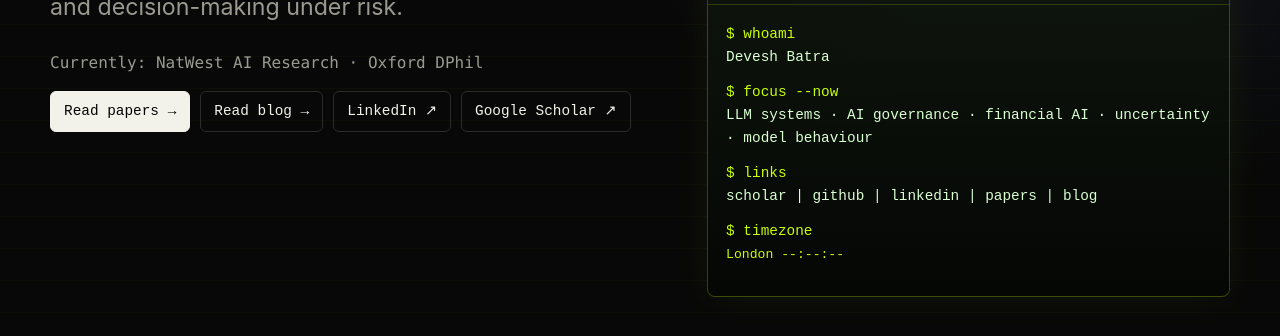
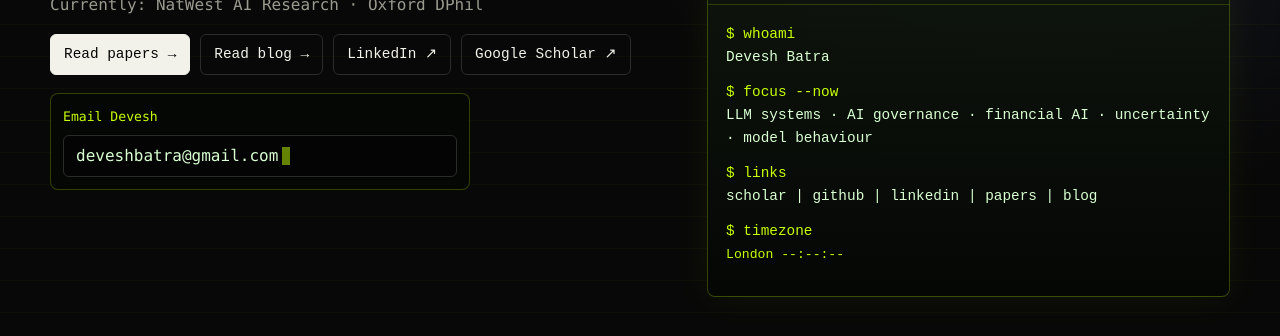
Before and after one commit to deveshbatra/deveshbatra.github.io, an Astro site: page / in a window 1280 px wide. Shown: the part 744-1080 px from the top of the page. Built offline with nearby package versions, Linux system fonts and the light colour scheme; Astro itself is replaced by a stand-in of ours.

Commit message:
Add email contact box

```diff
--- a/src/data/profile.ts
+++ b/src/data/profile.ts
@@ -10,6 +10,7 @@ export const profile = {
   personalLine:
     "I like building things that are both useful and rigorous: research papers, production AI systems, quick side projects, and the occasional tool for organising badminton matches.",
   links: {
+    email: "mailto:deveshbatra@gmail.com",
     linkedin: "https://uk.linkedin.com/in/batradevesh",
     github: "https://github.com/deveshbatra",
     googleScholar: "https://scholar.google.com/citations?hl=en&user=0sQlRv0AAAAJ",
--- a/src/pages/contact.astro
+++ b/src/pages/contact.astro
@@ -10,7 +10,7 @@ import { profile } from "@data/profile";
     <a class="card" href={profile.links.github} target="_blank" rel="noreferrer"><h3>GitHub ↗</h3><p>Code, public projects, and source repository context.</p></a>
     <a class="card" href={profile.links.googleScholar} target="_blank" rel="noreferrer"><h3>Google Scholar ↗</h3><p>Publication list and citation profile.</p></a>
     <a class="card" href={profile.links.researchGate} target="_blank" rel="noreferrer"><h3>ResearchGate ↗</h3><p>Research profile and papers.</p></a>
-    <article class="card disabled"><h3>Email</h3><p>No public personal email is listed here.</p></article>
+    <a class="card" href={profile.links.email}><h3>Email Devesh</h3><p>Send a note to deveshbatra@gmail.com.</p></a>
   </div></section>
 </BaseLayout>
-<style>.cards{grid-template-columns:repeat(3,minmax(0,1fr))}.disabled{opacity:.58}@media(max-width:900px){.cards{grid-template-columns:1fr}}</style>
+<style>.cards{grid-template-columns:repeat(3,minmax(0,1fr))}@media(max-width:900px){.cards{grid-template-columns:1fr}}</style>
--- a/src/pages/index.astro
+++ b/src/pages/index.astro
@@ -31,6 +31,10 @@ const postSlug = (id: string) => id.replace(/\.(md|mdx)$/, "");
         <a class="button" href={profile.links.linkedin} target="_blank" rel="noreferrer">LinkedIn ↗</a>
         <a class="button" href={profile.links.googleScholar} target="_blank" rel="noreferrer">Google Scholar ↗</a>
       </div>
+      <a class="email-terminal" href="mailto:deveshbatra@gmail.com?subject=Hello%20Devesh" aria-label="Email Devesh Batra">
+        <span class="email-label mono">Email Devesh</span>
+        <span class="email-input mono">deveshbatra@gmail.com<span class="email-cursor" aria-hidden="true"></span></span>
+      </a>
     </div>
     <div class="visual-stack">
       <ProfileTerminalPortrait />
@@ -92,6 +96,47 @@ const postSlug = (id: string) => id.replace(/\.(md|mdx)$/, "");
   .hero { padding: 76px 0 58px; align-items: center; }
   .hero-copy { max-width: 730px; color: var(--muted); font-size: clamp(1.1rem, 2vw, 1.45rem); }
   .visual-stack { display: grid; gap: 16px; }
+  .email-terminal {
+    display: grid;
+    gap: 8px;
+    max-width: 420px;
+    margin-top: 18px;
+    border: 1px solid rgba(200, 255, 0, 0.24);
+    border-radius: 8px;
+    background: rgba(5, 8, 5, 0.72);
+    padding: 12px;
+  }
+  .email-terminal:hover {
+    border-color: var(--accent);
+    color: var(--fg);
+  }
+  .email-label {
+    color: var(--accent);
+    font-size: 0.82rem;
+  }
+  .email-input {
+    min-height: 42px;
+    display: flex;
+    align-items: center;
+    gap: 2px;
+    border: 1px solid var(--line);
+    border-radius: 6px;
+    background: #030403;
+    color: #d9ffd2;
+    padding: 0 12px;
+    overflow-wrap: anywhere;
+  }
+  .email-cursor {
+    width: 8px;
+    height: 1.15em;
+    background: var(--accent);
+    display: inline-block;
+    margin-left: 2px;
+    animation: blink 1s steps(2, start) infinite;
+  }
+  @keyframes blink {
+    50% { opacity: 0; }
+  }
   .paper-grid { grid-template-columns: repeat(2, minmax(0, 1fr)); }
   .three-grid { grid-template-columns: repeat(3, minmax(0, 1fr)); }
   .manifesto p:first-child { color: var(--accent); font-family: "JetBrains Mono", monospace; }
```
